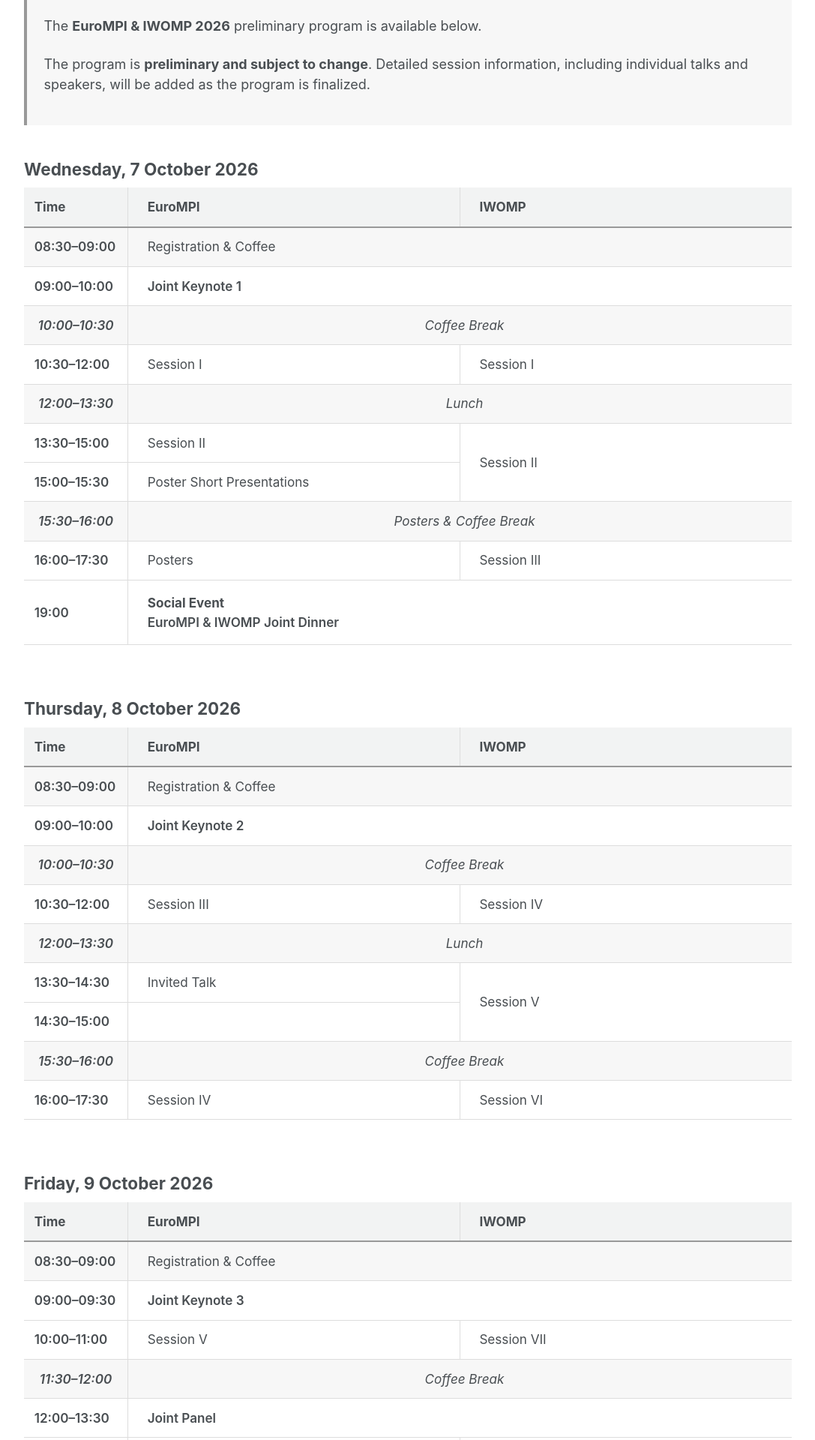
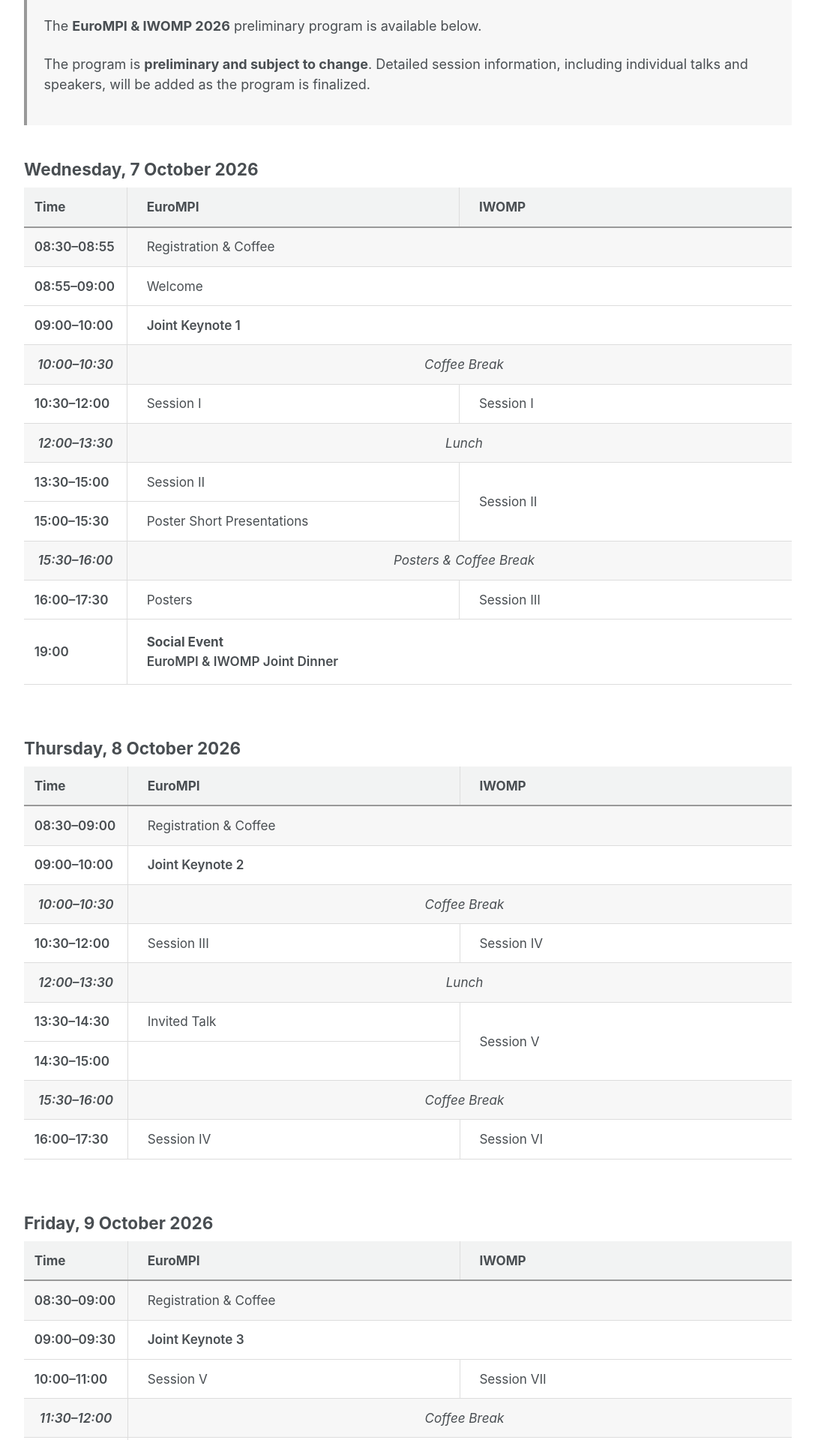
Before and after one commit to eurompi/eurompi.github.io, a Jekyll site: the page built from _pages/program-eurompi-and-iwomp.md, in a window 1280 px wide. Shown: the part 665-2585 px from the top of the page at 75% size, without its empty margins (96-1183 px from the left). Built offline with Jekyll 4.4.1, drawn with Linux system fonts in a browser that asks for light colours; cached includes are drawn as plain includes.

Commit message:
Add 5 minutes for Welcome at the start
Signed-off-by: Christoph Niethammer <niethammer@hlrs.de>

```diff
--- a/_pages/program-eurompi-and-iwomp.md
+++ b/_pages/program-eurompi-and-iwomp.md
@@ -72,7 +72,7 @@
     font-weight: 600;
   }
 
-  .program-end td {
+  .program-welcome .program-end td {
     font-weight: 700;
   }
 
@@ -126,7 +126,25 @@
 
 <h2>Wednesday, 7 October 2026</h2>
 
-<div class="program-day"> <table class="program-table"> <thead> <tr> <th class="program-time">Time</th> <th>EuroMPI</th> <th>IWOMP</th> </tr> </thead> <tbody> <tr class="program-registration"> <td>08:30–09:00</td> <td colspan="2">Registration &amp; Coffee</td> </tr>
+<div class="program-day"> <table class="program-table">
+<thead>
+  <tr>
+    <th class="program-time">Time</th>
+    <th>EuroMPI</th>
+    <th>IWOMP</th>
+  </tr>
+</thead>
+
+<tbody>
+  <tr class="program-registration">
+    <td>08:30–08:55</td>
+    <td colspan="2">Registration &amp; Coffee</td>
+  </tr>
+
+  <tr class="program-welcome">
+    <td>08:55–09:00</td>
+    <td colspan="2">Welcome</td>
+  </tr>
 
   <tr class="program-keynote">
     <td>09:00–10:00</td>
```
